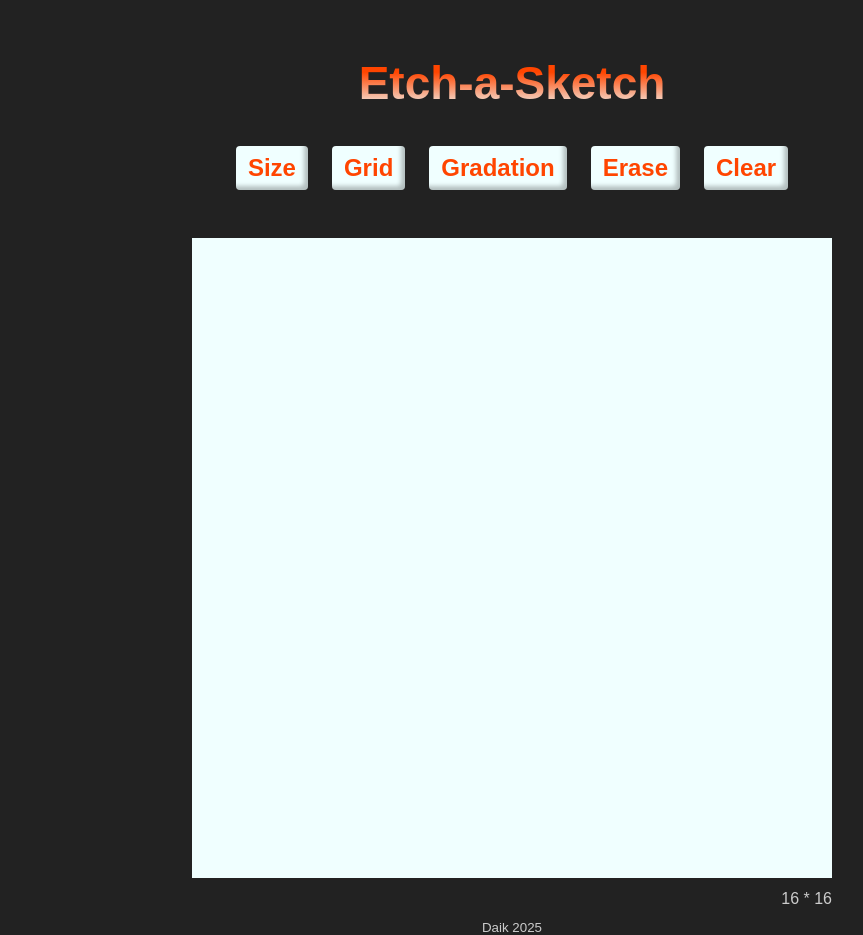
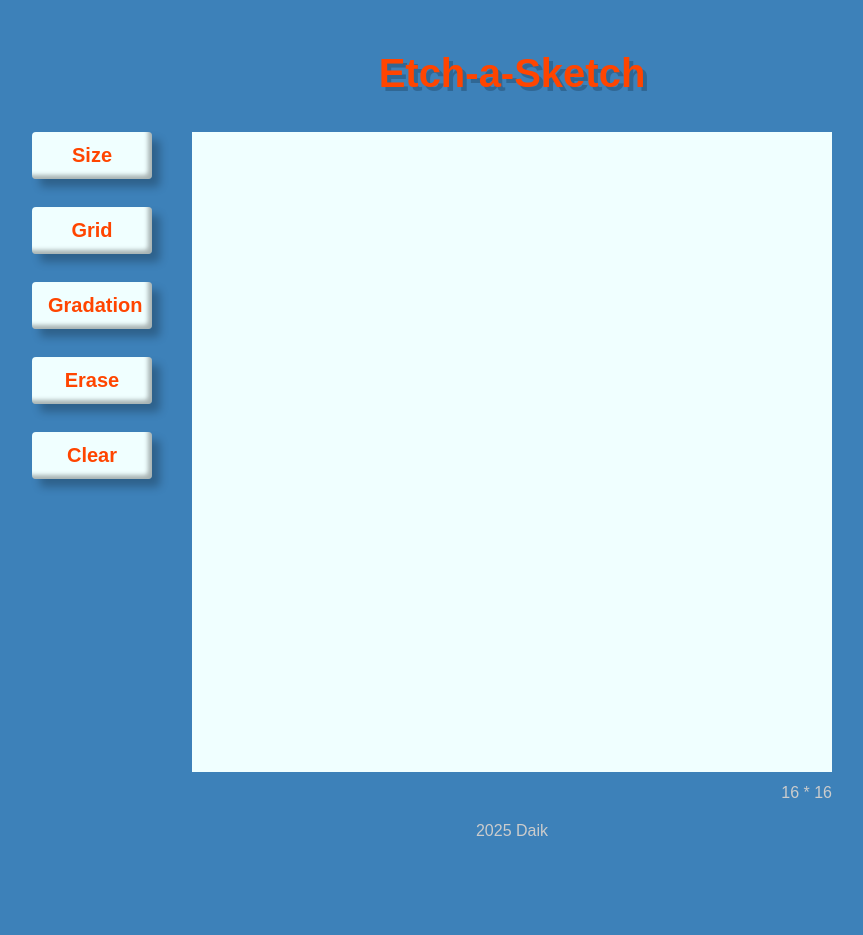
Before and after one commit to Daik102/etch-a-sketch, a plain HTML site: page index.html in a window 1280 px wide. Shown: the whole page, without its empty margins (128-991 px from the left). After the commit the page ends 860 px from the top, so only its background shows below. Drawn offline with Linux system fonts and the light colour scheme.

Commit message:
Fix layout and background color

```diff
--- a/etch-a-sketch.css
+++ b/etch-a-sketch.css
@@ -2,64 +2,84 @@
   margin: 0;
   padding: 0;
   box-sizing: border-box;
+  font-size: 10px;
+  font-family: Arial, Helvetica, sans-serif;
+}
+
+:root {
+  --main-theme: orangered;
+  --sub-theme: azure;
+  --paragraph-theme: #ccc;
 }
 
 body {
-  background-color: #222;
-  font-family: Arial, Helvetica, sans-serif;
+  background-color: rgb(61, 129, 185);
 }
 
 h1 {
-  margin: 56px 0 36px;
-  background: linear-gradient(orangered 30%, azure);
-  color: transparent;
+  margin-top: 4%;
+  color: var(--main-theme);
+  text-shadow: 0.4rem 0.4rem rgba(0, 0, 0, 0.2);
   background-clip: text;
-  font-size: 46px;
+  font-size: 4rem;
   text-align: center;
 }
 
+.wrapper {
+  display: flex;
+  align-items: center;
+  justify-content: center;
+  gap: 4rem;
+  margin: 3.6rem 0 1.2rem;
+}
+
 .btn-container {
+  width: 12rem;
+  align-self: flex-start;
   display: flex;
-  justify-content: center;
-  gap: 24px;
+  flex-direction: column;
+  gap: 2.8rem;
 }
 
 button {
-  padding: 8px 12px;
+  padding: 1.2rem 1.6rem;
   border: none;
-  border-radius: 4px;
-  font-size: 24px;
+  border-radius: 0.4rem;
+  font-size: 2rem;
   font-weight: 600;
   transition: 0.15s;
   cursor: pointer;
-  background-color: azure;
-  color: orangered;
-  box-shadow: inset -4px -4px 4px 0px rgba(0, 0, 0, 0.25);
+  background-color: var(--sub-theme);
+  color: var(--main-theme);
+  box-shadow: inset -0.4rem -0.4rem 0.4rem rgba(0, 0, 0, 0.3), 0.8rem 0.8rem 0.8rem rgba(0, 0, 0, 0.25);
 }
 
 .active, button:active {
-  background-color: orangered;
-  color: azure;
-  box-shadow: inset -4px -4px 4px 0px rgba(0, 0, 0, 0.3);
+  background-color: var(--main-theme);
+  color: var(--sub-theme);
 }
 
 .container {
   display: flex;
   flex-wrap: wrap;
-  width: 640px;
-  margin: 48px auto 12px;
-  background-color: azure;
+  width: 64rem;
+  background-color: var(--sub-theme);
   cursor: crosshair;
 }
 
+.dummy-container {
+  width: 12rem;
+  height: 12rem;
+}
+
 .block {
-  width: 40px;
-  height: 40px;
-  background-color: azure;
+  width: 4rem;
+  height: 4rem;
+  background-color: var(--sub-theme);
 }
 
 .lining {
-  border: 1px solid rgba(255, 69, 0, 0.5);
+  border: 0.1rem dotted rgba(255, 69, 0, 0.4);
 }
 
 .gr1 {
@@ -103,19 +123,21 @@ button {
 }
 
 .size-display {
-  color: #ccc;
-  width: 640px;
+  color: var(--paragraph-theme);
+  width: 64rem;
   margin: 0 auto;
   text-align: right;
+  font-size: 1.6rem;
 }
 
 small {
-  margin-top: 12px;
+  margin: 2rem 0;
   display: block;
   text-align: center;
 }
 
 a {
-  color: #ccc;
+  color: var(--paragraph-theme);
+  font-size: 1.6rem;
   text-decoration: none;
 }
--- a/etch-a-sketch.js
+++ b/etch-a-sketch.js
@@ -19,8 +19,8 @@
   for (let i = 0; i < squareNum; i++) {
     const block = document.createElement('div');
     block.className = 'block';
-    block.style.width = `calc(40px * (16 / ${num})`;
-    block.style.height = `calc(40px * (16 / ${num})`;
+    block.style.width = `calc(4rem * (16 / ${num})`;
+    block.style.height = `calc(4rem * (16 / ${num})`;
     container.appendChild(block);
     if (onGrid) {
       block.classList.add('lining');
--- a/index.html
+++ b/index.html
@@ -8,17 +8,20 @@
 </head>
 <body>
   <h1>Etch-a-Sketch</h1>
-  <div class="btn-container">
-    <button class="size">Size</button>
-    <button class="grid">Grid</button>
-    <button class="gradation">Gradation</button>
-    <button class="erase">Erase</button>
-    <button class="clear">Clear</button>
-  </div>
-  <div class="container"></div>
+  <main class="wrapper">
+    <section class="btn-container">
+      <button class="size">Size</button>
+      <button class="grid">Grid</button>
+      <button class="gradation">Gradation</button>
+      <button class="erase">Erase</button>
+      <button class="clear">Clear</button>
+    </section>
+    <section class="container"></section>
+    <div class="dummy-container"></div>
+  </main>
   <div class="size-display"></div>
   <footer>
-    <small><a href="https://github.com/Daik102/etch-a-sketch">Daik 2025</a></small>
+    <small><a href="https://github.com/Daik102/etch-a-sketch">2025 Daik</a></small>
   </footer>
   <script src="etch-a-sketch.js"></script>
 </body>
```
